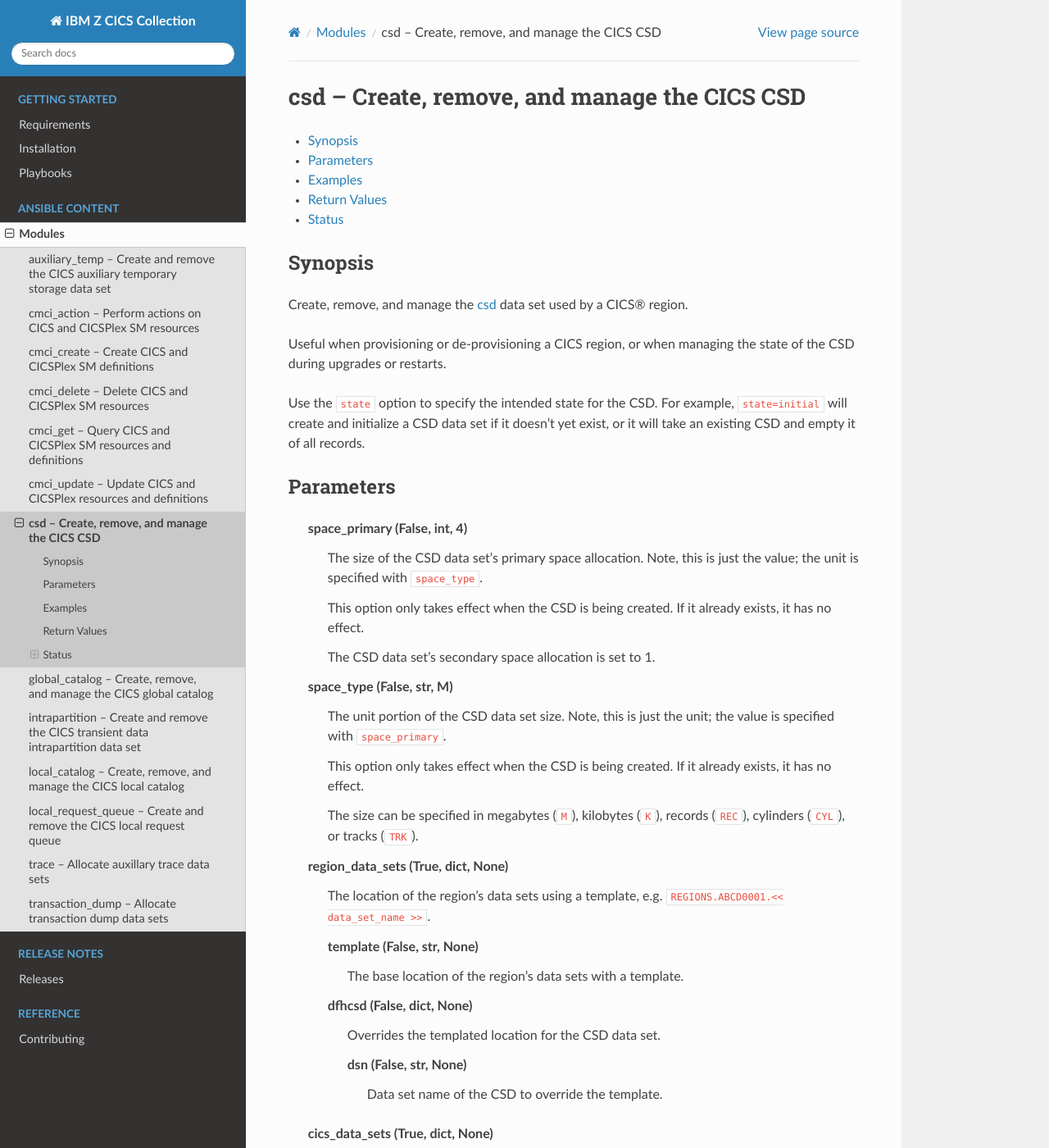
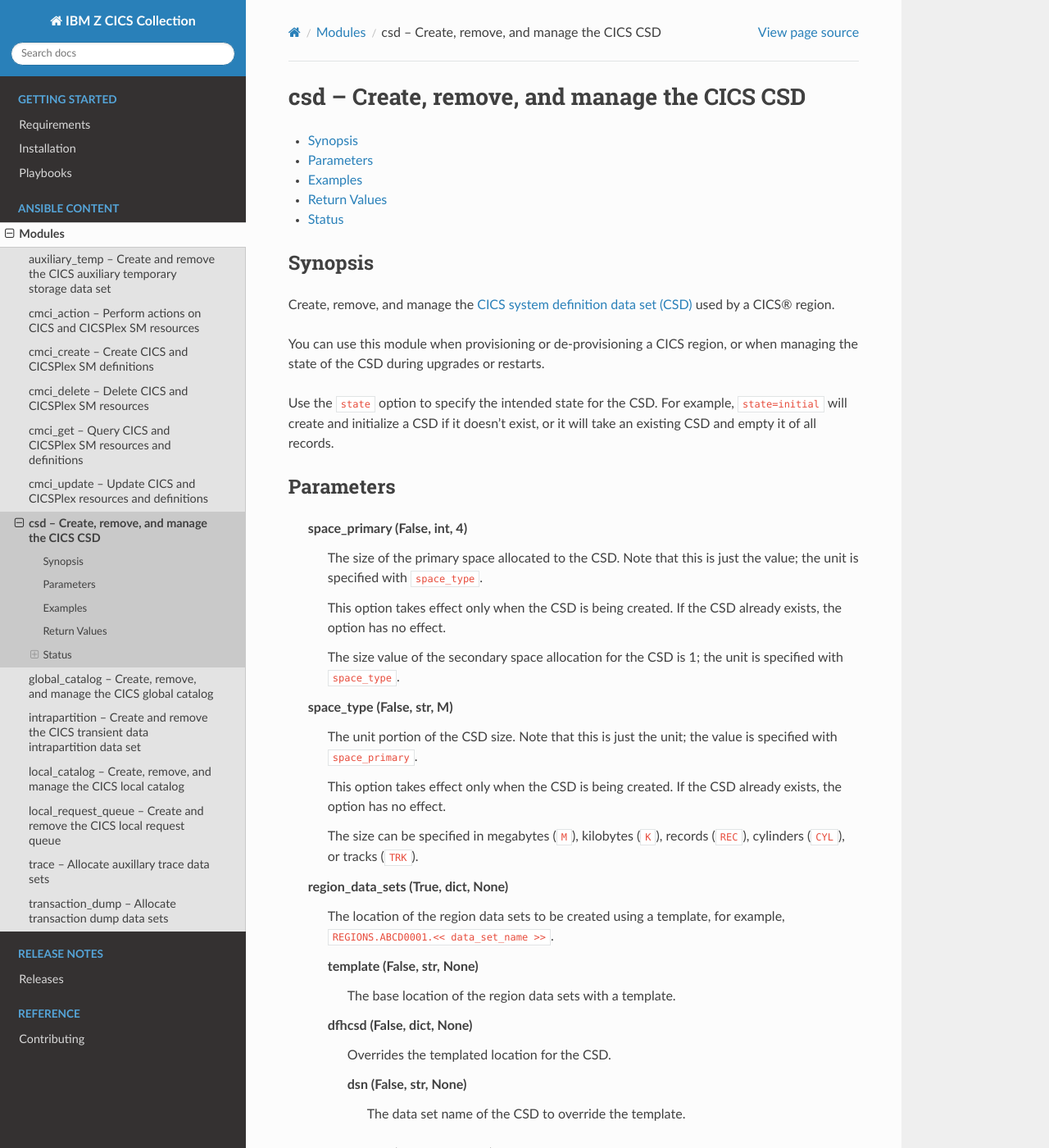
Before and after one commit to ansible-collections/ibm_zos_cics, a Sphinx documentation site: the page built from docs/source/modules/csd.rst, in a window 1280 px wide and 1400 px high. Shown: the whole window at 82% size. Built offline with Sphinx 7.4.7 and the Read the Docs theme 2.0.0, drawn with Linux system fonts in a browser that asks for light colours; some of the changed text lies outside the part shown.

Commit message:
Re-generate csd rst

```diff
--- a/docs/source/modules/csd.rst
+++ b/docs/source/modules/csd.rst
@@ -12,11 +12,11 @@ csd -- Create, remove, and manage the CICS CSD
 Synopsis
 --------
 
-Create, remove, and manage the \ `csd <https://www.ibm.com/docs/en/cics-ts/6.1?topic=configuring-setting-up-shared-data-sets-csd-sysin>`__\  data set used by a CICS® region.
+Create, remove, and manage the \ `CICS system definition data set (CSD) <https://www.ibm.com/docs/en/cics-ts/6.1?topic=configuring-setting-up-shared-data-sets-csd-sysin>`__\  used by a CICS® region.
 
-Useful when provisioning or de-provisioning a CICS region, or when managing the state of the CSD during upgrades or restarts.
+You can use this module when provisioning or de-provisioning a CICS region, or when managing the state of the CSD during upgrades or restarts.
 
-Use the \ :literal:`state`\  option to specify the intended state for the CSD. For example, \ :literal:`state=initial`\  will create and initialize a CSD data set if it doesn't yet exist, or it will take an existing CSD and empty it of all records.
+Use the \ :literal:`state`\  option to specify the intended state for the CSD. For example, \ :literal:`state=initial`\  will create and initialize a CSD if it doesn't exist, or it will take an existing CSD and empty it of all records.
 
 
 
@@ -27,60 +27,58 @@ Parameters
 ----------
 
   space_primary (False, int, 4)
-    The size of the CSD data set's primary space allocation. Note, this is just the value; the unit is specified with \ :literal:`space\_type`\ .
+    The size of the primary space allocated to the CSD. Note that this is just the value; the unit is specified with \ :literal:`space\_type`\ .
 
-    This option only takes effect when the CSD is being created. If it already exists, it has no effect.
+    This option takes effect only when the CSD is being created. If the CSD already exists, the option has no effect.
 
-    The CSD data set's secondary space allocation is set to 1.
+    The size value of the secondary space allocation for the CSD is 1; the unit is specified with \ :literal:`space\_type`\ .
 
 
   space_type (False, str, M)
-    The unit portion of the CSD data set size. Note, this is just the unit; the value is specified with \ :literal:`space\_primary`\ .
+    The unit portion of the CSD size. Note that this is just the unit; the value is specified with \ :literal:`space\_primary`\ .
 
-    This option only takes effect when the CSD is being created. If it already exists, it has no effect.
+    This option takes effect only when the CSD is being created. If the CSD already exists, the option has no effect.
 
     The size can be specified in megabytes (\ :literal:`M`\ ), kilobytes (\ :literal:`K`\ ), records (\ :literal:`REC`\ ), cylinders (\ :literal:`CYL`\ ), or tracks (\ :literal:`TRK`\ ).
 
 
   region_data_sets (True, dict, None)
-    The location of the region's data sets using a template, e.g. \ :literal:`REGIONS.ABCD0001.\<\< data\_set\_name \>\>`\ .
+    The location of the region data sets to be created using a template, for example, \ :literal:`REGIONS.ABCD0001.\<\< data\_set\_name \>\>`\ .
 
 
     template (False, str, None)
-      The base location of the region's data sets with a template.
+      The base location of the region data sets with a template.
 
 
     dfhcsd (False, dict, None)
-      Overrides the templated location for the CSD data set.
+      Overrides the templated location for the CSD.
 
 
       dsn (False, str, None)
-        Data set name of the CSD to override the template.
+        The data set name of the CSD to override the template.
 
 
 
 
   cics_data_sets (True, dict, None)
-    The name of the \ :literal:`SDFHLOAD`\  data set, e.g. \ :literal:`CICSTS61.CICS.SDFHLOAD`\ .
+    The name of the \ :literal:`SDFHLOAD`\  library of the CICS installation, for example, \ :literal:`CICSTS61.CICS.SDFHLOAD`\ .
 
 
     template (False, str, None)
-      Templated location of the cics install data sets.
+      The templated location of the \ :literal:`SDFHLOAD`\  library.
 
 
     sdfhload (False, str, None)
-      Location of the sdfhload data set.
-
-      Overrides the templated location for sdfhload.
+      The location of the \ :literal:`SDFHLOAD`\  library to override the template.
 
 
 
   state (True, str, None)
-    The desired state for the CSD, which the module will aim to achieve.
+    The intended state for the CSD, which the module will aim to achieve.
 
-    \ :literal:`absent`\  will remove the CSD data set entirely, if it already exists.
+    \ :literal:`absent`\  will remove the CSD entirely, if it already exists.
 
-    \ :literal:`initial`\  will create the CSD data set if it does not already exist, and initialise it using dfhcsdup
+    \ :literal:`initial`\  will create the CSD if it does not already exist, and initialize it by using DFHCSDUP.
 
     \ :literal:`warm`\  will retain an existing CSD in its current state.
 
@@ -154,12 +152,12 @@ start_state (always, dict, )
 
 
   exists (always, bool, )
-    True if the CSD data set exists.
+    True if the CSD exists.
 
 
 
 end_state (always, dict, )
-  The state of the CSD at the end of the task.
+  The state of the CSD at the end of the Ansible task.
 
 
   vsam (always, bool, )
@@ -167,12 +165,12 @@ end_state (always, dict, )
 
 
   exists (always, bool, )
-    True if the CSD data set exists.
+    True if the CSD exists.
 
 
 
 executions (always, list, )
-  A list of program executions performed during the task.
+  A list of program executions performed during the Ansible task.
 
 
   name (always, str, )
```
Also changed, not shown: other parts of docs/source/modules/csd.rst (+1 -1 lines).
